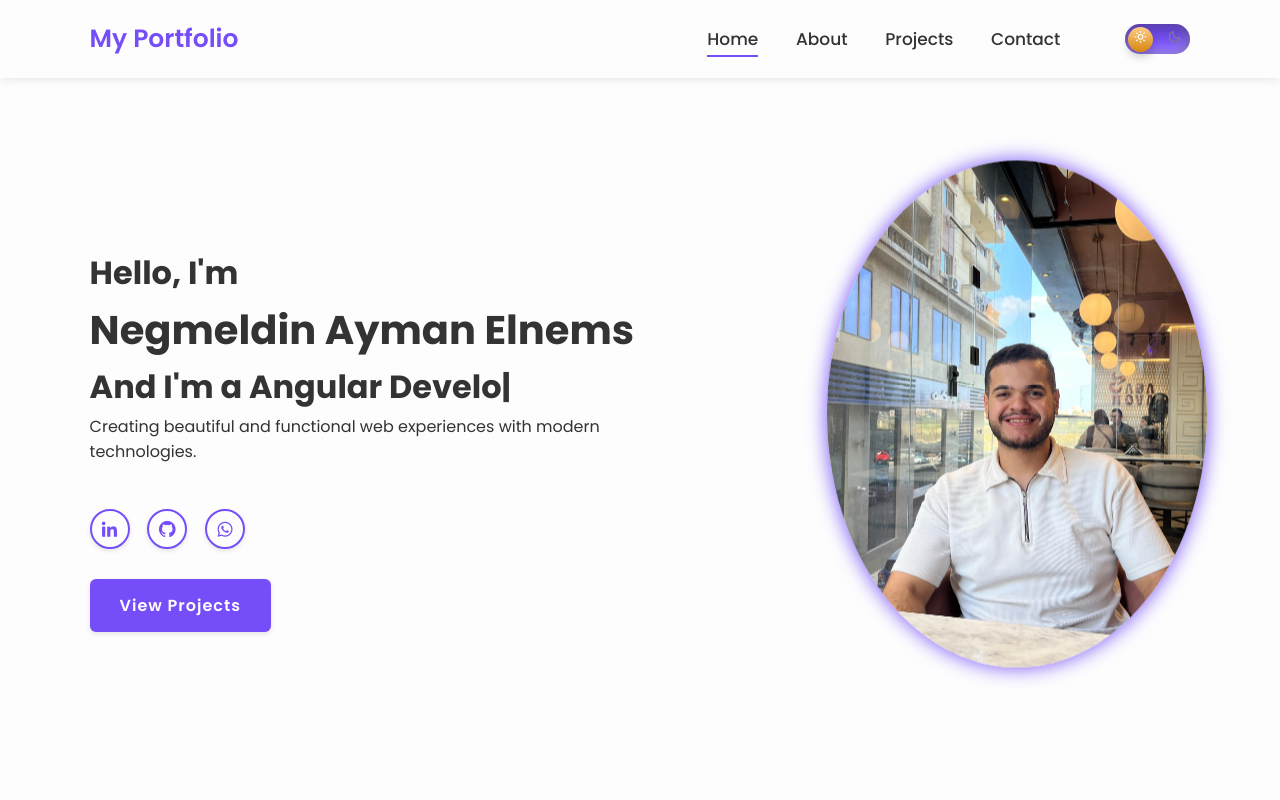
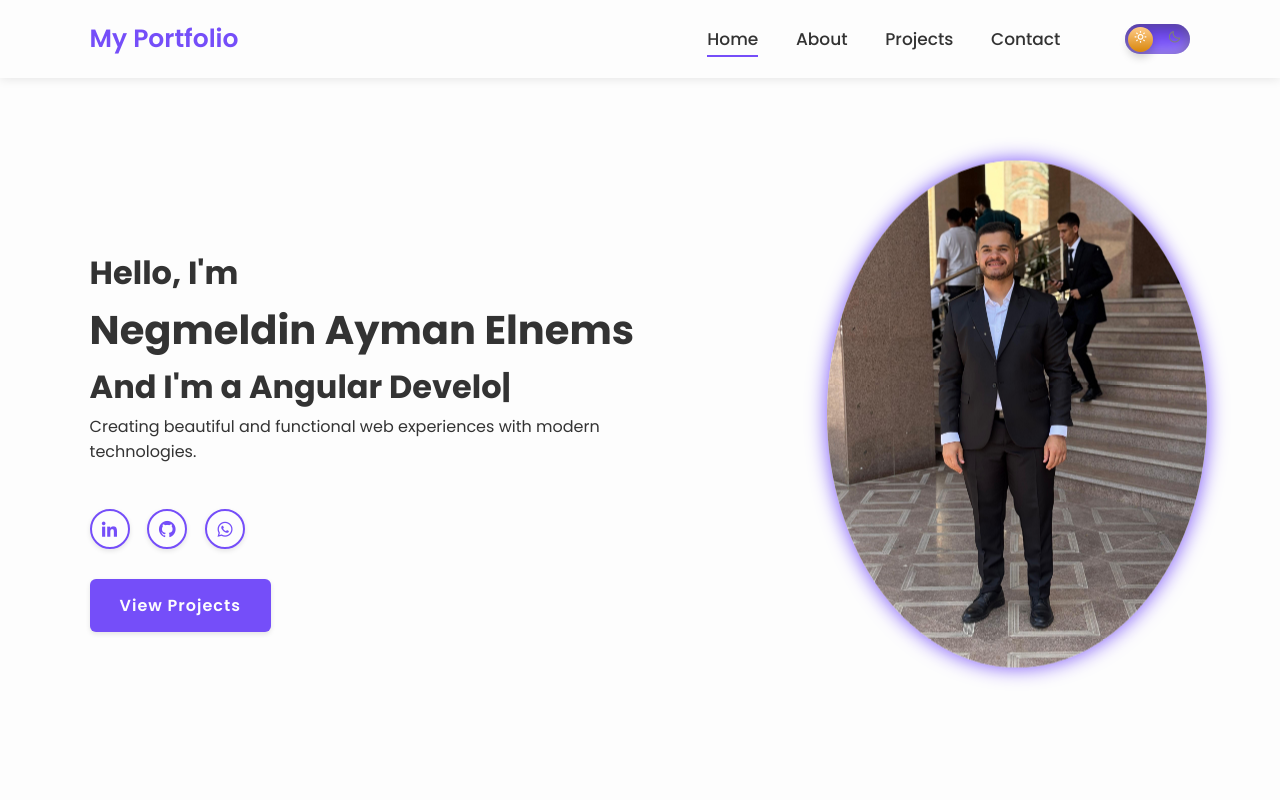
Before and after one commit to negm2003-ayman/-MyPortfolio, a plain HTML site: page index.html in a window 1280 px wide. Shown: the top 800 px of the page. Drawn offline with nearby package versions, Linux system fonts and the light colour scheme.

```diff
--- a/index.html
+++ b/index.html
@@ -51,7 +51,7 @@
         </div>
 
         <div class="home-img">
-            <img src="./image/WhatsApp Image 2025-11-25 at 01.32.06_9b5e8626.jpg" alt="">
+            <img src="./image/WhatsApp Image 2026-06-14 at 7.41.57 PM.jpeg" alt="">
         </div>
     </section>
 
```
Also changed, not shown: image/WhatsApp Image 2026-06-14 at 7.41.57 PM.jpeg (added).
